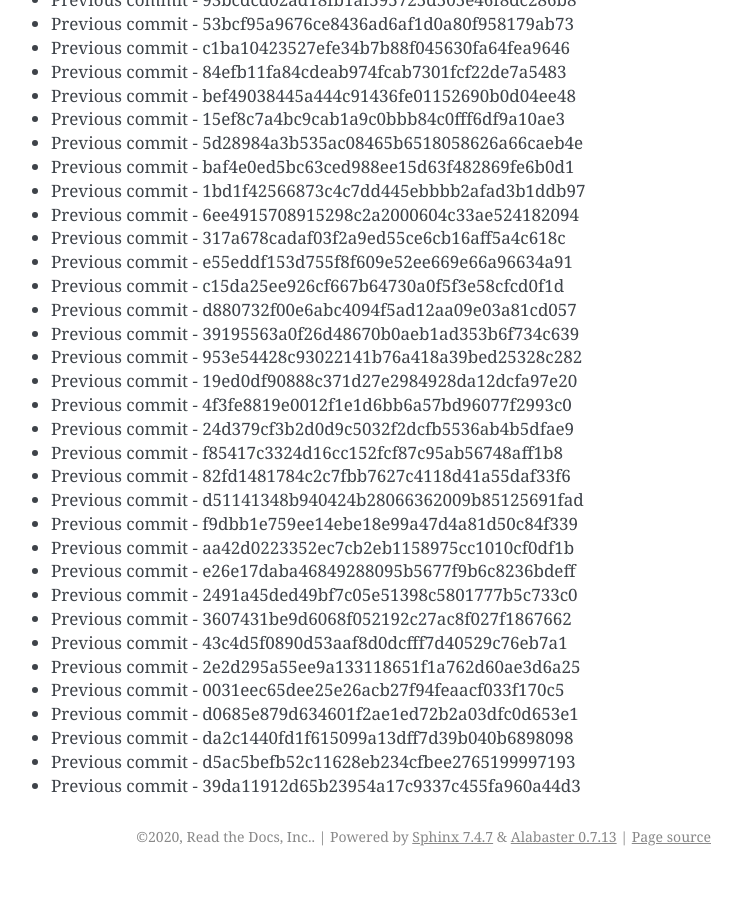
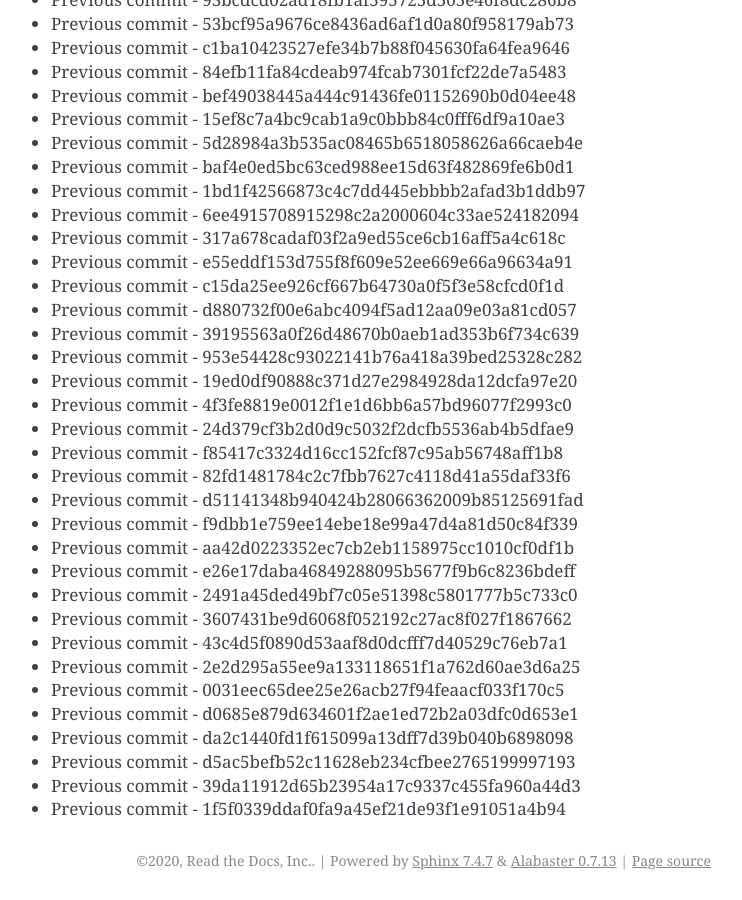
Before and after one commit to readthedocs/rtd-git-stresstest, a Sphinx documentation site: the page built from docs/updates.rst, in a window 1280 px wide and 900 px high, scrolled down 36993 px. Shown: the whole window, without its empty margins (399-1141 px from the left). Built offline with Sphinx 7.4.7, drawn with Linux system fonts in a browser that asks for light colours; before the commit the page ends 37869 px from its top, so only the background shows below that.

Commit message:
Generating commit from previous: 1f5f0339ddaf0fa9a45ef21de93f1e91051a4b94

```diff
--- a/docs/updates.rst
+++ b/docs/updates.rst
@@ -1586,3 +1586,4 @@ It can be tested for any performance characteristics.
 * Previous commit - da2c1440fd1f615099a13dff7d39b040b6898098
 * Previous commit - d5ac5befb52c11628eb234cfbee2765199997193
 * Previous commit - 39da11912d65b23954a17c9337c455fa960a44d3
+* Previous commit - 1f5f0339ddaf0fa9a45ef21de93f1e91051a4b94
```
